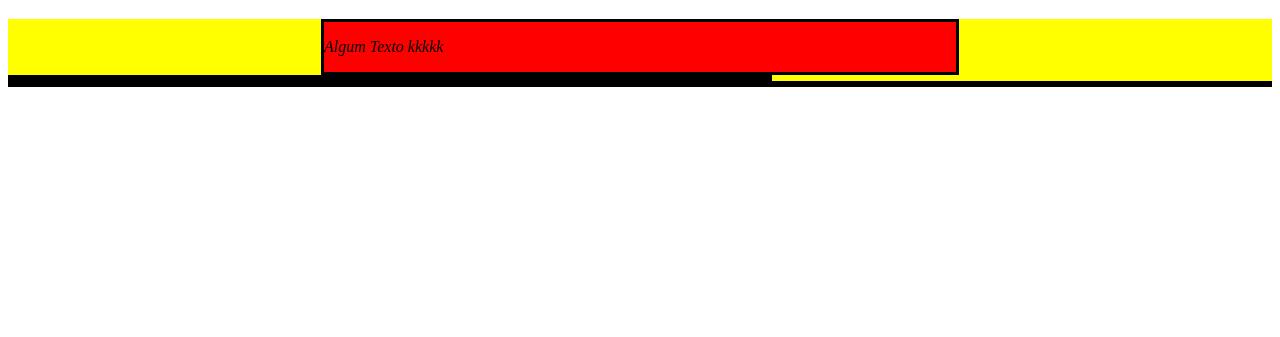
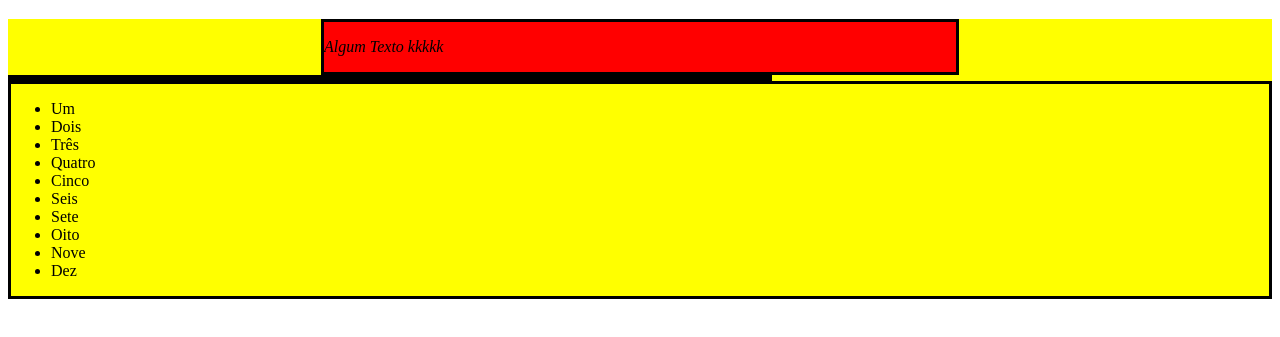
Before and after one commit to Sueldo-Bortnik/Trybe-exercicios, a plain HTML site: page Trybe-exercicios/Fundamentos/Js-Dom/dia-2-trabalhando-com-elementos/exercicio-01.html in a window 1280 px wide. Shown: the part 61-398 px from the top of the page. Drawn offline with Linux system fonts and the light colour scheme.

Commit message:
requisito 8

```diff
--- a/Trybe-exercicios/Fundamentos/Js-Dom/dia-2-trabalhando-com-elementos/exercicio-01.html
+++ b/Trybe-exercicios/Fundamentos/Js-Dom/dia-2-trabalhando-com-elementos/exercicio-01.html
@@ -95,6 +95,17 @@ const addImage = document.createElement('img');
       addImage.scr = 'https://picsum.photos/200';
       addSection.appendChild(addImage);
 
+      //requisito 8:
+const elementUl = document.createElement('ul');
+      addSection2.appendChild(elementUl);
+
+const arrayNumbers = ['Um', 'Dois', 'Três', 'Quatro', 'Cinco', 'Seis',
+        'Sete', 'Oito', 'Nove', 'Dez']
+      for (let num in arrayNumbers) {
+        const elementLi = document.createElement('li');
+        elementLi.innerHTML = arrayNumbers[num];
+        elementUl.appendChild(elementLi);
+      }
 
     </script>
   </body>
```
